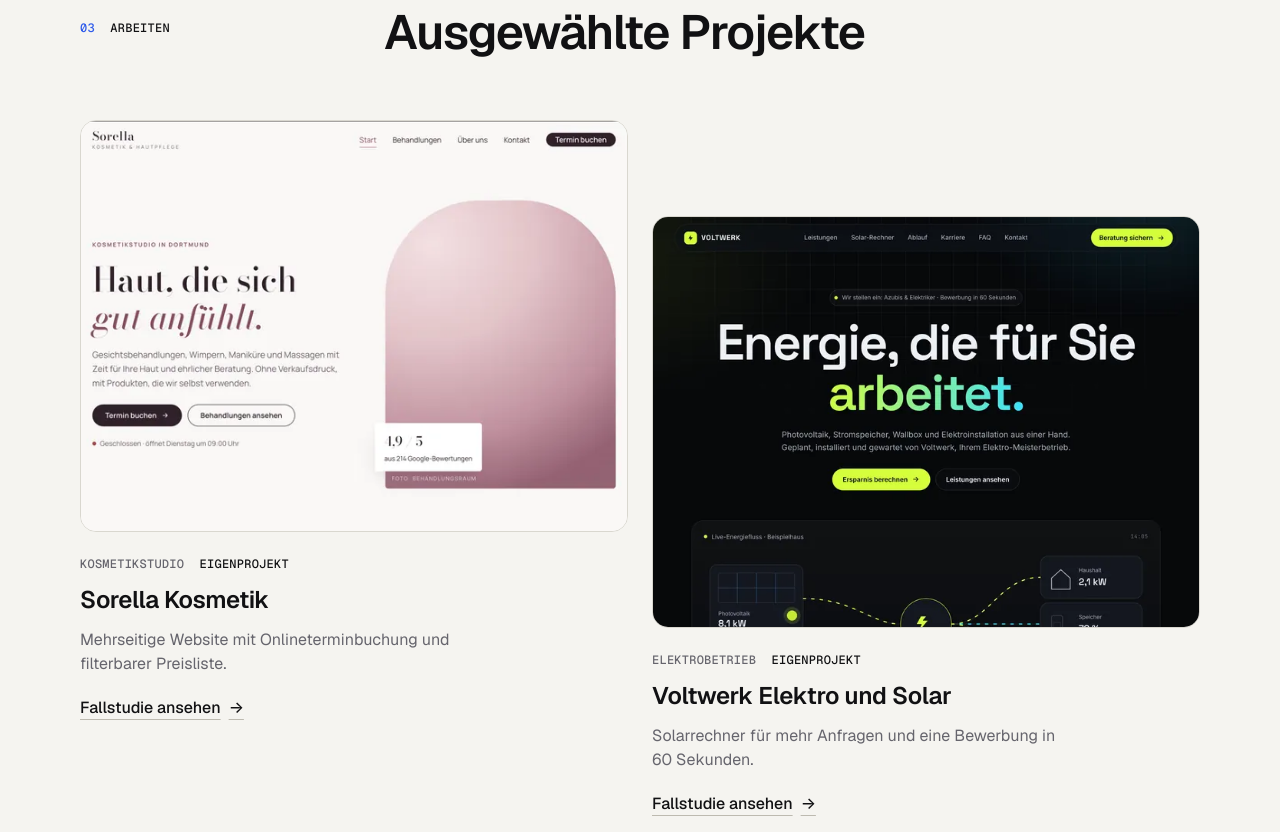
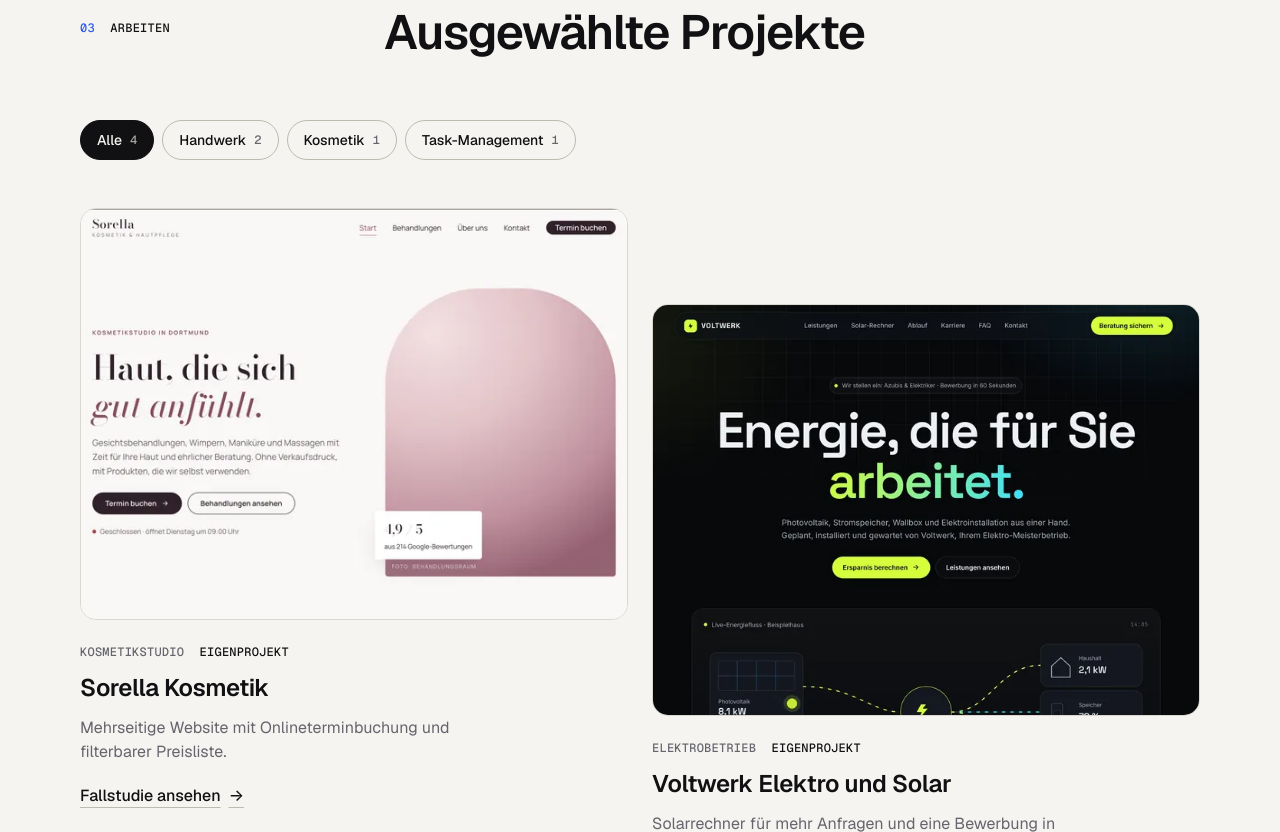
Before and after one commit to 60eren/meo-digital, a plain HTML site: page index.html in a window 1280 px wide. Shown: the part 7560-8392 px from the top of the page. Drawn offline with nearby package versions, Linux system fonts and the light colour scheme.

Commit message:
Arbeiten: Filter nach Branche (Handwerk, Kosmetik, Task-Management)
- Filter-Chips mit automatischer Projektzahl, leere Kategorien werden
  ausgeblendet; Status für Screenreader
- Rasterversatz zählt nur sichtbare Projekte
- Anleitung im HTML-Kommentar, wie neue Projekte/Kategorien ergänzt werden

Co-Authored-By: Claude Opus 5.5 <noreply@anthropic.com>
Claude-Session: https://claude.ai/code/session_018PVV8yqa5drJN3yRrycvZo

```diff
--- a/home.css
+++ b/home.css
@@ -843,7 +843,7 @@ dd {
   .work-grid {
     grid-template-columns: 1fr 1fr;
   }
-  .work:nth-child(even) {
+  .work.is-offset {
     margin-top: var(--s-900);
   }
 }
@@ -2608,3 +2608,75 @@ dd {
 .step-meta .label {
   align-self: center;
 }
+
+/* ---------- Arbeiten: Filter nach Branche ---------- */
+.work-filter {
+  display: flex;
+  flex-wrap: wrap;
+  gap: var(--s-75);
+  margin-bottom: var(--s-600);
+}
+.chip {
+  display: inline-flex;
+  align-items: center;
+  gap: var(--s-75);
+  min-height: 40px;
+  padding: var(--s-75) var(--s-200);
+  border: 1px solid var(--line-strong);
+  border-radius: var(--r-full);
+  background: transparent;
+  color: var(--ink);
+  font: inherit;
+  font-size: 0.875rem;
+  line-height: 1.25rem;
+  font-weight: 500;
+  cursor: pointer;
+  transition:
+    background-color 200ms ease,
+    border-color 200ms ease,
+    color 200ms ease,
+    transform 160ms var(--ease-out);
+}
+.chip:active {
+  transform: scale(0.97);
+}
+.chip-count {
+  font-family: var(--font-mono);
+  font-size: 0.75rem;
+  color: var(--muted);
+}
+.chip[aria-pressed="true"] {
+  background: var(--ink);
+  border-color: var(--ink);
+  color: var(--on-ink);
+}
+.chip[aria-pressed="true"] .chip-count {
+  color: var(--on-ink-muted);
+}
+@media (hover: hover) and (pointer: fine) {
+  .chip[aria-pressed="false"]:hover {
+    border-color: var(--ink);
+  }
+}
+.work[hidden] {
+  display: none;
+}
+.work.is-entering {
+  animation: work-in 500ms var(--ease) both;
+}
+@keyframes work-in {
+  from {
+    opacity: 0;
+    transform: translateY(var(--s-200));
+  }
+}
+@media (prefers-reduced-motion: reduce) {
+  .work.is-entering {
+    animation: work-fade 200ms ease both;
+  }
+  @keyframes work-fade {
+    from {
+      opacity: 0;
+    }
+  }
+}
--- a/home.js
+++ b/home.js
@@ -687,3 +687,50 @@ if (mini) {
     mio.observe(mini);
   }
 }
+
+/* ---------- Arbeiten: Filter nach Branche ---------- */
+const workBtns = [...document.querySelectorAll(".work-filter .chip")];
+const works = [...document.querySelectorAll(".work[data-category]")];
+if (workBtns.length && works.length) {
+  const workStatus = document.getElementById("work-status");
+  const labelOf = (b) => b.firstChild.textContent.trim();
+  // Zähler und leere Kategorien automatisch
+  workBtns.forEach((b) => {
+    const f = b.dataset.filter;
+    const n =
+      f === "alle"
+        ? works.length
+        : works.filter((w) => w.dataset.category === f).length;
+    b.querySelector(".chip-count").textContent = n;
+    if (n === 0) b.hidden = true;
+  });
+  // Versatz im Raster nur für jedes zweite sichtbare Projekt
+  const layout = () => {
+    works
+      .filter((w) => !w.hidden)
+      .forEach((w, i) => w.classList.toggle("is-offset", i % 2 === 1));
+  };
+  layout();
+  workBtns.forEach((btn) =>
+    btn.addEventListener("click", () => {
+      const f = btn.dataset.filter;
+      workBtns.forEach((b) =>
+        b.setAttribute("aria-pressed", String(b === btn)),
+      );
+      let shown = 0;
+      works.forEach((w) => {
+        const show = f === "alle" || w.dataset.category === f;
+        w.hidden = !show;
+        w.classList.remove("is-entering");
+        if (show) {
+          shown++;
+          w.classList.add("is-visible");
+          void w.offsetWidth;
+          w.classList.add("is-entering");
+        }
+      });
+      layout();
+      workStatus.textContent = `${shown} ${shown === 1 ? "Projekt" : "Projekte"}: ${labelOf(btn)}`;
+    }),
+  );
+}
--- a/index.html
+++ b/index.html
@@ -489,8 +489,21 @@
             <h2 class="heading-2" id="arbeiten-h">Ausgewählte Projekte</h2>
           </header>
 
+          <!--
+            Neues Projekt hinzufügen: ein <article class="work reveal" data-category="…"> kopieren.
+            Kategorien: handwerk | kosmetik | task-management
+            Neue Kategorie: einen weiteren Button mit data-filter="…" ergänzen, der Rest geht automatisch.
+          -->
+          <div class="work-filter reveal" role="group" aria-label="Projekte nach Branche filtern">
+            <button type="button" class="chip" data-filter="alle" aria-pressed="true">Alle <span class="chip-count"></span></button>
+            <button type="button" class="chip" data-filter="handwerk" aria-pressed="false">Handwerk <span class="chip-count"></span></button>
+            <button type="button" class="chip" data-filter="kosmetik" aria-pressed="false">Kosmetik <span class="chip-count"></span></button>
+            <button type="button" class="chip" data-filter="task-management" aria-pressed="false">Task-Management <span class="chip-count"></span></button>
+          </div>
+          <p class="visually-hidden" id="work-status" role="status"></p>
+
           <div class="work-grid">
-            <article class="work reveal">
+            <article class="work reveal" data-category="kosmetik">
               <a href="referenzen/sorella.html">
                 <div class="work-img">
                   <img src="img/work/sorella-1400.webp" srcset="img/work/sorella-800.webp 800w, img/work/sorella-1400.webp 1400w" sizes="(min-width: 960px) 45vw, 92vw" alt="Website Sorella Kosmetik auf Laptop und Smartphone" width="1400" height="794" loading="lazy" />
@@ -501,7 +514,7 @@
                 <span class="link-arrow">Fallstudie ansehen</span>
               </a>
             </article>
-            <article class="work reveal" style="--d: 80ms">
+            <article class="work reveal" data-category="handwerk" style="--d: 80ms">
               <a href="referenzen/voltwerk.html">
                 <div class="work-img">
                   <img src="img/work/voltwerk-1400.webp" srcset="img/work/voltwerk-800.webp 800w, img/work/voltwerk-1400.webp 1400w" sizes="(min-width: 960px) 45vw, 92vw" alt="Website Voltwerk mit dunklem Design und Energiefluss-Grafik" width="1400" height="933" loading="lazy" />
@@ -512,7 +525,7 @@
                 <span class="link-arrow">Fallstudie ansehen</span>
               </a>
             </article>
-            <article class="work reveal">
+            <article class="work reveal" data-category="handwerk">
               <a href="referenzen/lindner-holzwerk.html">
                 <div class="work-img">
                   <img src="img/work/holzwerk-1400.webp" srcset="img/work/holzwerk-800.webp 800w, img/work/holzwerk-1400.webp 1400w" sizes="(min-width: 960px) 45vw, 92vw" alt="Website Lindner Holzwerk mit Holzmaserung und großer Serifenschrift" width="1400" height="933" loading="lazy" />
@@ -523,12 +536,12 @@
                 <span class="link-arrow">Fallstudie ansehen</span>
               </a>
             </article>
-            <article class="work reveal" style="--d: 80ms">
+            <article class="work reveal" data-category="task-management" style="--d: 80ms">
               <a href="referenzen/join.html">
                 <div class="work-img">
                   <img src="img/work/join-1400.webp" srcset="img/work/join-800.webp 800w, img/work/join-1400.webp 1400w" sizes="(min-width: 960px) 45vw, 92vw" alt="Kanban-Board der Web-App Join" width="1400" height="793" loading="lazy" />
                 </div>
-                <p class="label">Web-App <span>Eigenprojekt</span></p>
+                <p class="label">Task-Management <span>Eigenprojekt</span></p>
                 <h3 class="heading-5">Join</h3>
                 <p class="work-desc">Aufgabenverwaltung mit Kanban-Board, damit Teams strukturiert arbeiten.</p>
                 <span class="link-arrow">Fallstudie ansehen</span>
```
